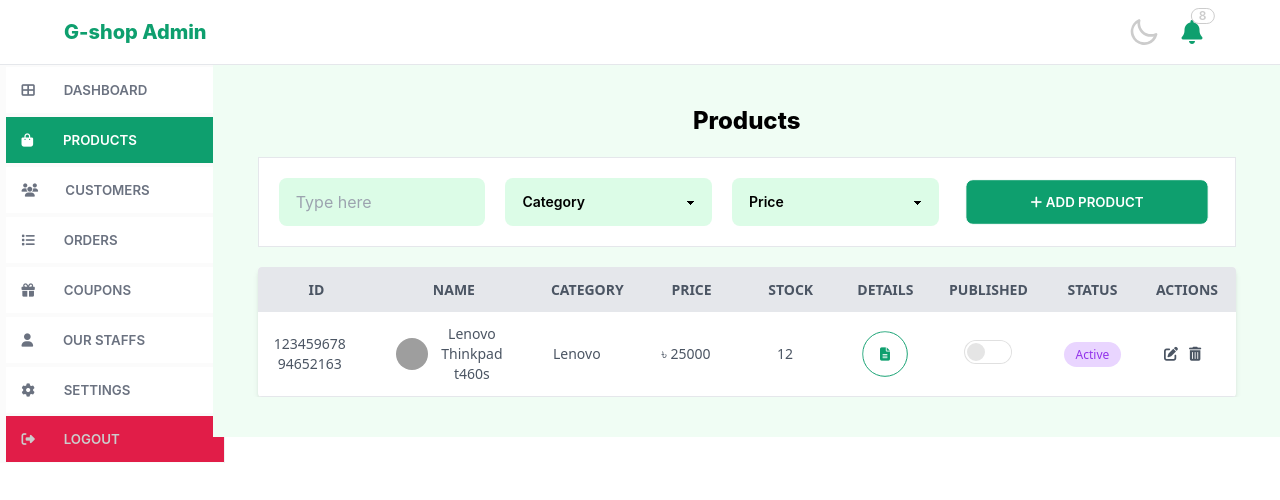
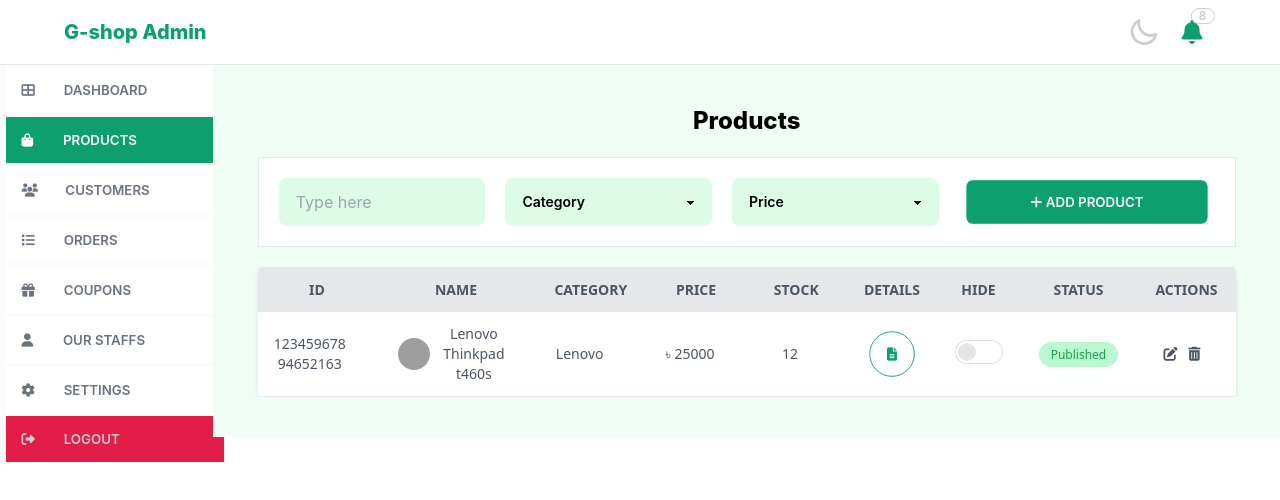
Before and after one commit to JaznanOfficial/galibs-eshop-admin, a React (Create React App) app: page /products in a window 1280 px wide. Shown: the top 500 px of the page. Built offline with nearby package versions, Linux system fonts and the light colour scheme; grey boxes are pictures that could not be loaded.

Commit message:
customer page done

```diff
--- a/src/Components/CustomerPage/CustomerSingleList.js
+++ b/src/Components/CustomerPage/CustomerSingleList.js
@@ -1,6 +1,13 @@
-import React from "react";
+import React, { useState } from "react";
 
 const CustomerSingleList = () => {
+    const [status, setStatus] = useState(false);
+
+    const statusHandler = () => {
+        setStatus(!status);
+    };
+    // console.log(status);
+
     return (
         <tr className="border-b border-gray-200 hover:bg-gray-100">
             <td className="p-3 text-center font-medium">
@@ -35,13 +42,23 @@ const CustomerSingleList = () => {
                 </button>
             </td>
             <td className="p-3 text-center font-medium">
-                <input type="checkbox" className="toggle checked:toggle-error" />
+                <input
+                    type="checkbox"
+                    className="toggle checked:toggle-error"
+                    onClick={statusHandler}
+                />
             </td>
 
             <td className="p-3  text-center">
-                <span className="bg-purple-200 text-purple-600 py-1 px-3 rounded-full text-xs">
-                    Active
-                </span>
+                {status ? (
+                    <span className="bg-red-200 text-red-600 py-1 px-3 rounded-full text-xs text-center">
+                        Blocked
+                    </span>
+                ) : (
+                    <span className="bg-green-200 text-green-600 py-1 px-3 rounded-full text-xs text-center">
+                        Active
+                    </span>
+                )}
             </td>
             <td className="py-3 px-3 text-center">
                 <button className="btn btn-circle hover:bg-red-500 hover:text-white hover:border-red-500 text-red-500">
--- a/src/Components/ProductsPage/ProductsList.js
+++ b/src/Components/ProductsPage/ProductsList.js
@@ -13,14 +13,14 @@ const ProductsList = () => {
                                     <tr className="bg-gray-200 text-gray-600 uppercase text-sm leading-normal">
                                         <th className="py-3 px-3 text-center">Id</th>
                                         <th className="py-3 px-3 text-center">Name</th>
-                                        <th className="py-3 px-3 text-centerer">Category</th>
-                                        <th className="py-3 px-3 text-centerer">Price</th>
-                                        <th className="py-3 px-3 text-centerer">Stock</th>
+                                        <th className="py-3 px-3 text-center">Category</th>
+                                        <th className="py-3 px-3 text-center">Price</th>
+                                        <th className="py-3 px-3 text-center">Stock</th>
                                         <th className="py-3 px-3 text-center">Details</th>
                                         {/* <th className="py-3 px-3 text-center">Discount</th> */}
-                                        <th className="py-3 px-3 text-centerer">Published</th>
-                                        <th className="py-3 px-3 text-centerer">Status</th>
-                                        <th className="py-3 px-3 text-centerer">Actions</th>
+                                        <th className="py-3 px-3 text-center">Hide</th>
+                                        <th className="py-3 px-3 text-center">Status</th>
+                                        <th className="py-3 px-3 text-center">Actions</th>
                                     </tr>
                                 </thead>
                                 <tbody className="text-gray-600 text-sm font-light">
--- a/src/Components/ProductsPage/ProductsSingleList.js
+++ b/src/Components/ProductsPage/ProductsSingleList.js
@@ -1,6 +1,16 @@
-import React from "react";
+import React, { useState } from "react";
+
 
 const ProductsSingleList = () => {
+    const [status, setStatus] = useState(false);
+
+
+    const statusHandler = () => {
+
+        setStatus(!status);
+    };
+    // console.log(status);
+
     return (
         <tr className="border-b border-gray-200 hover:bg-gray-100">
             <td className="p-3 text-center font-medium">
@@ -37,13 +47,23 @@ const ProductsSingleList = () => {
                 </button>
             </td>
             <td className="p-3 text-center font-medium">
-                <input type="checkbox" className="toggle checked:toggle-primary" />
+                <input
+                    type="checkbox"
+                    className="toggle checked:toggle-error"
+                    onClick={statusHandler}
+                />
             </td>
 
             <td className="py-3 px-3 text-center">
-                <span className="bg-purple-200 text-purple-600 py-1 px-3 rounded-full text-xs text-center">
-                    Active
-                </span>
+                {status ? (
+                    <span className="bg-red-200 text-red-600 py-1 px-3 rounded-full text-xs text-center">
+                        Hidden
+                    </span>
+                ) : (
+                    <span className="bg-green-200 text-green-600 py-1 px-3 rounded-full text-xs text-center">
+                        Published
+                    </span>
+                )}
             </td>
             <td className="py-3 px-3 text-center">
                 <div className="flex item-center justify-center">
```
